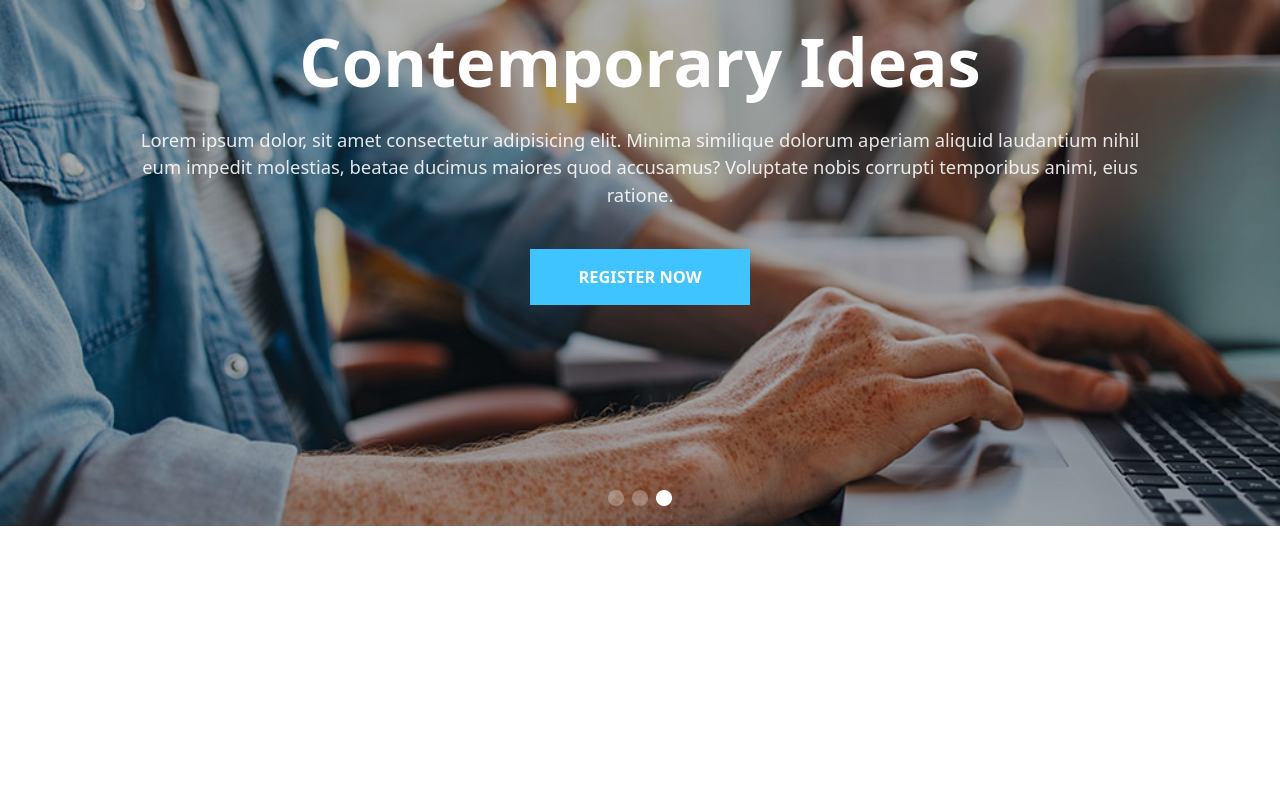
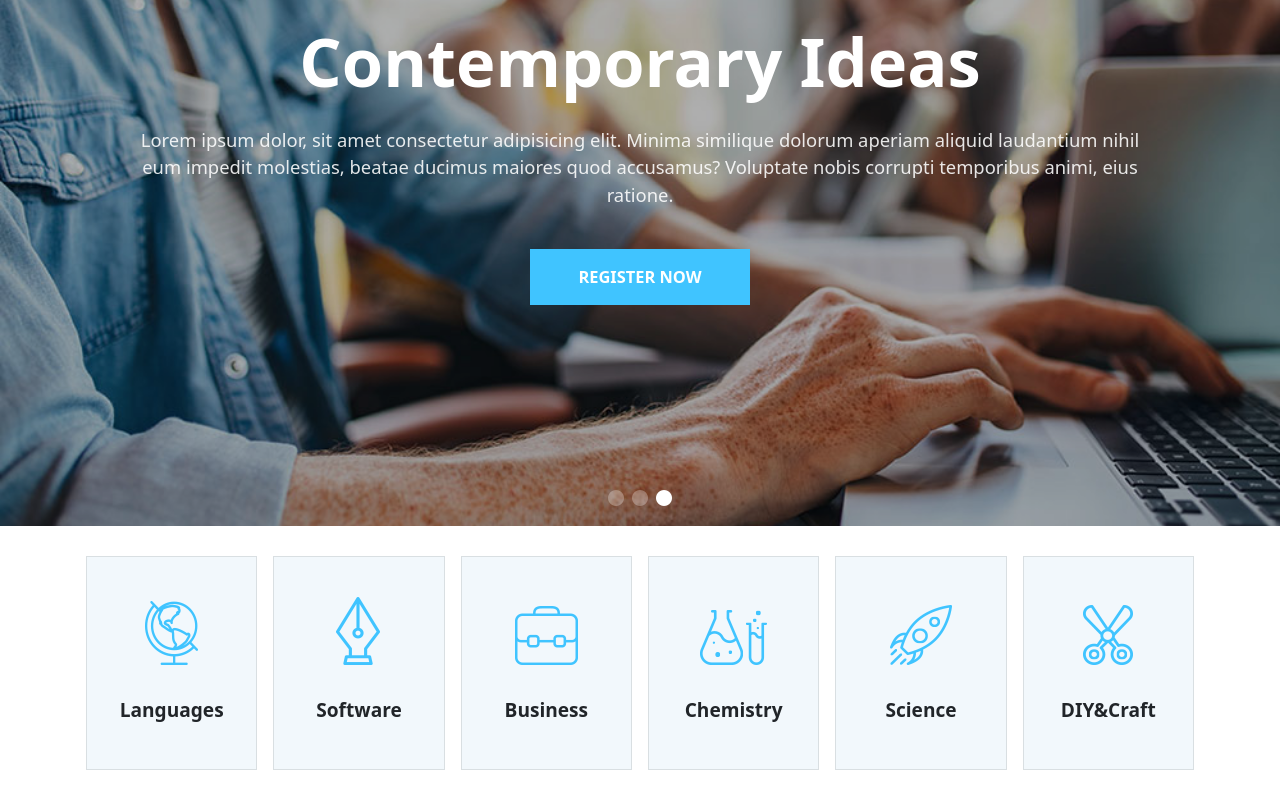
Before and after one commit to alemica97/proj-html-vuejs, a Vue app: page / in a window 1280 px wide. Shown: the part 225-1025 px from the top of the page. Before the commit the page ends 800 px from the top, so only its background shows below. Built offline with nearby package versions, Linux system fonts and the light colour scheme; a small style sheet from the web is missing.

Commit message:
Ho creato un componente per la prima sezione del Main, a questo ho collegato un componente figlio che rappresenta le card stampate dinamicamente usando le props, e ho gestito il layout con le righe e colonne di Bootstrap

```diff
--- /dev/null
+++ b/src/components/CardSectionOne.vue
@@ -0,0 +1,51 @@
+<template>
+    <div class="card col-5 col-sm-3 col-lg-1
+    align-items-center justify-content-center
+    gap-4">
+        <figure>
+            <img :src="cardsEl.image" alt="">
+        </figure>
+        <h3>{{ cardsEl.title }}</h3>
+    </div>
+</template>
+
+<script>
+export default {
+    name: 'cardSectionOne',
+
+    props:{
+        cardsEl:{
+            type: Object,
+        }
+    },
+
+}
+</script>
+
+<style lang="scss" scoped>
+
+    figure{
+        max-width: 80px;
+        aspect-ratio: 1/1;
+    }
+
+    .card{
+        border: 1px solid #0707071A;
+        border-radius: 0;
+        aspect-ratio: 4/5;
+        background-color: #F2F8FC;
+        padding: 20px;
+
+        h3{
+            font-size: calc(14px + 0.4vw);
+            font-weight: 700;
+        }
+    }
+    @media screen and (min-width: 992px){
+        .col-lg-1 {
+            flex: 0 0 auto;
+            width: calc((100% / 6) - 1rem);
+        }
+    }
+
+</style>
--- a/src/components/Header.vue
+++ b/src/components/Header.vue
@@ -118,6 +118,10 @@ export default {
 
     form a:nth-child(2n){
         position: relative;
+
+        &:hover .cart-number{
+            background-color: #FFFFFF;
+        }
     }
 
     .cart-number{
--- a/src/components/Jumbo.vue
+++ b/src/components/Jumbo.vue
@@ -55,7 +55,8 @@ export default {
         background-size: cover;
         background-repeat: no-repeat;
         background-position: center;
-        position: absolute; //una prova per far funzionare il dropdown che con position: relative; non funziona
+        //position: absolute; //una prova per far funzionare il dropdown che con position: relative; non funziona
+        position: relative;
         min-height: 400px;
         z-index: -1;
 
@@ -89,8 +90,8 @@ export default {
             }
         }
     }
-    //questo è qui finché non capisco perché non funziona correttamente il file _common.scss
-    button{
+
+    button{  //questo è qui finché non capisco perché non funziona correttamente il file _common.scss
         font-size: calc(10px + 0.5vw);
         font-weight: 600;
     }
--- a/src/components/Main.vue
+++ b/src/components/Main.vue
@@ -1,11 +1,18 @@
 <template>
-    <div>
-    </div>
+    <main>
+        <sectionOne />
+    </main>
 </template>
 
 <script>
+import sectionOne from './MainSectionOne.vue'
+
 export default {
     name: 'myMain',
+
+    components: {
+        sectionOne,
+    }
 }
 </script>
 
--- /dev/null
+++ b/src/components/MainSectionOne.vue
@@ -0,0 +1,63 @@
+<template>
+    <section class="container-fluid">
+        <div class="container-xl">
+            <div class="row gap-4 gap-lg-3 justify-content-center">
+                <cardSectionOne
+                v-for="(element, index) in cardsElements"
+                :key="index"
+                :cardsEl="element"/>
+            </div>
+        </div>
+    </section>
+</template>
+
+<script>
+import cardSectionOne from './CardSectionOne.vue'
+
+export default {
+    name: 'sectionOne',
+
+    components:{
+        cardSectionOne,
+    },
+
+    data(){
+        return{
+            // creo un array di oggetti con gli elementi da collegare alle card
+            cardsElements: [
+                {
+                    image: require('../assets/icademy/icademy/img/h5-custom-icon-1.png'),
+                    title: 'Languages'
+                },
+                {
+                    image: require('../assets/icademy/icademy/img/h5-custom-icon-2.png'),
+                    title: 'Software'
+                },
+                {
+                    image: require('../assets/icademy/icademy/img/h5-custom-icon-3.png'),
+                    title: 'Business'
+                },
+                {
+                    image: require('../assets/icademy/icademy/img/h5-custom-icon-4.png'),
+                    title: 'Chemistry'
+                },
+                {
+                    image: require('../assets/icademy/icademy/img/h5-custom-icon-5.png'),
+                    title: 'Science'
+                },
+                {
+                    image: require('../assets/icademy/icademy/img/h5-custom-icon-6.png'),
+                    title: 'DIY&Craft'
+                }
+            ],
+        }
+    }
+}
+</script>
+
+<style lang="scss" scoped>
+
+    .container-xl{
+        padding: 30px 20px;
+    }
+</style>
```
